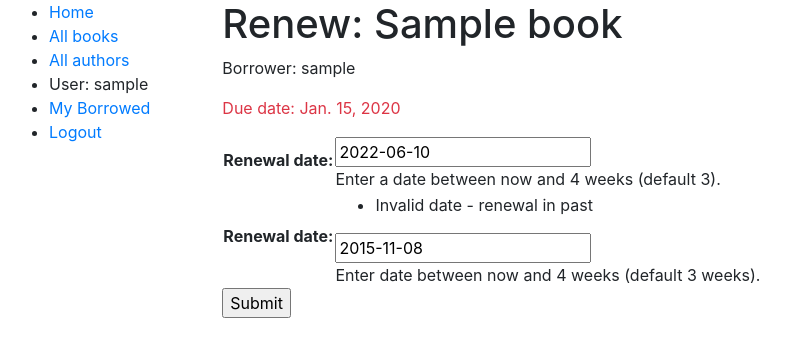
After one commit to chatarroza31/library, a Django app: page /catalog/book/00000000-0000-0000-0000-000000000001/renew/ in a window 1280 px wide. The commit adds this page. Shown: the top 357 px of the page, without its empty margins (6-796 px from the left). Run offline with Django 3.2, Linux system fonts and the light colour scheme; a user stored in the database is signed in; tables that the repository leaves empty hold one stand-in row (values such as "Sample post").

Commit message:
no message

```diff
--- /dev/null
+++ b/catalog/forms.py
@@ -0,0 +1,85 @@
+import datetime
+
+from django import forms
+
+from django.core.exceptions import ValidationError
+from django.utils.translation import ugettext_lazy as _
+
+class RenewBookForm(forms.Form):
+    renewal_date = forms.DateField(help_text="Enter a date between now and 4 weeks (default 3).")
+
+    def clean_renewal_date(self):
+        data = self.cleaned_data['renewal_date']
+
+        # Check if a date is not in the past.
+        if data < datetime.date.today():
+            raise ValidationError(_('Invalid date - renewal in past'))
+
+        # Check if a date is in the allowed range (+4 weeks from today).
+        if data > datetime.date.today() + datetime.timedelta(weeks=4):
+            raise ValidationError(_('Invalid date - renewal more than 4 weeks ahead'))
+
+        # Remember to always return the cleaned data.
+        return data
+from django.forms import ModelForm
+
+from catalog.models import BookInstance
+
+class RenewBookModelForm(ModelForm):
+    def clean_due_back(self):
+       data = self.cleaned_data['due_back']
+
+       # Check if a date is not in the past.
+       if data < datetime.date.today():
+           raise ValidationError(_('Invalid date - renewal in past'))
+
+       # Check if a date is in the allowed range (+4 weeks from today).
+       if data > datetime.date.today() + datetime.timedelta(weeks=4):
+           raise ValidationError(_('Invalid date - renewal more than 4 weeks ahead'))
+
+       # Remember to always return the cleaned data.
+       return data
+
+    class Meta:
+        model = BookInstance
+        fields = ['due_back']
+        labels = {'due_back': _('Renewal date')}
+        help_texts = {'due_back': _('Enter a date between now and 4 weeks (default 3).')}
+
+
+
+from django.shortcuts import render, get_object_or_404
+from django.http import HttpResponseRedirect
+from django.urls import reverse
+
+from catalog.forms import RenewBookForm
+
+def renew_book_librarian(request, pk):
+    book_instance = get_object_or_404(BookInstance, pk=pk)
+
+    # If this is a POST request then process the Form data
+    if request.method == 'POST':
+
+        # Create a form instance and populate it with data from the request (binding):
+        form = RenewBookForm(request.POST)
+
+        # Check if the form is valid:
+        if form.is_valid():
+            # process the data in form.cleaned_data as required (here we just write it to the model due_back field)
+            book_instance.due_back = form.cleaned_data['renewal_date']
+            book_instance.save()
+
+            # redirect to a new URL:
+            return HttpResponseRedirect(reverse('all-borrowed') )
+
+    # If this is a GET (or any other method) create the default form.
+    else:
+        proposed_renewal_date = datetime.date.today() + datetime.timedelta(weeks=3)
+        form = RenewBookForm(initial={'renewal_date': proposed_renewal_date})
+
+    context = {
+        'form': form,
+        'book_instance': book_instance,
+    }
+
+    return render(request, 'catalog/book_renew_librarian.html', context)
--- a/catalog/templates/base_generic.html
+++ b/catalog/templates/base_generic.html
@@ -20,6 +20,7 @@
           <li><a href="">All authors</a></li>
           {% if user.is_authenticated %}
      <li>User: {{ user.get_username }}</li>
+
      <li><a href="{% url 'my-borrowed' %}">My Borrowed</a></li>
      <li><a href="{% url 'logout'%}?next={{request.path}}">Logout</a></li>
    {% else %}
--- /dev/null
+++ b/catalog/templates/catalog/book_renew_librarian.html
@@ -0,0 +1,27 @@
+{% extends "base_generic.html" %}
+
+{% block content %}
+  <h1>Renew: {{ book_instance.book.title }}</h1>
+  <p>Borrower: {{ book_instance.borrower }}</p>
+  <p{% if book_instance.is_overdue %} class="text-danger"{% endif %}>Due date: {{ book_instance.due_back }}</p>
+
+  <form action="" method="post">
+    {% csrf_token %}
+    <table>
+    {{ form.as_table }}
+    <tr>
+        <th><label for="id_renewal_date">Renewal date:</label></th>
+          <td>
+            <ul class="errorlist">
+              <li>Invalid date - renewal in past</li>
+            </ul>
+            <input id="id_renewal_date" name="renewal_date" type="text" value="2015-11-08" required>
+            <br>
+            <span class="helptext">Enter date between now and 4 weeks (default 3 weeks).</span>
+          </td>
+      </tr>
+
+    </table>
+    <input type="submit" value="Submit">
+  </form>
+{% endblock %}
--- a/catalog/urls.py
+++ b/catalog/urls.py
@@ -13,3 +13,14 @@ urlpatterns = [
 urlpatterns += [
     path('mybooks/', views.LoanedBooksByUserListView.as_view(), name='my-borrowed'),
 ]
+
+
+urlpatterns += [
+    path('book/<uuid:pk>/renew/', views.renew_book_librarian, name='renew-book-librarian'),
+]
+
+urlpatterns += [
+    path('author/create/', views.AuthorCreate.as_view(), name='author-create'),
+    path('author/<int:pk>/update/', views.AuthorUpdate.as_view(), name='author-update'),
+    path('author/<int:pk>/delete/', views.AuthorDelete.as_view(), name='author-delete'),
+]
--- a/catalog/views.py
+++ b/catalog/views.py
@@ -83,3 +83,64 @@ class LoanedBooksByUserListView(LoginRequiredMixin,generic.ListView):
 
     def get_queryset(self):
         return BookInstance.objects.filter(borrower=self.request.user).filter(status__exact='o').order_by('due_back')
+
+
+import datetime
+
+from django.contrib.auth.decorators import login_required, permission_required
+from django.shortcuts import get_object_or_404
+from django.http import HttpResponseRedirect
+from django.urls import reverse
+
+from catalog.forms import RenewBookForm
+
+@login_required
+@permission_required('catalog.can_mark_returned', raise_exception=True)
+def renew_book_librarian(request, pk):
+    """View function for renewing a specific BookInstance by librarian."""
+    book_instance = get_object_or_404(BookInstance, pk=pk)
+
+    # If this is a POST request then process the Form data
+    if request.method == 'POST':
+
+        # Create a form instance and populate it with data from the request (binding):
+        form = RenewBookForm(request.POST)
+
+        # Check if the form is valid:
+        if form.is_valid():
+            # process the data in form.cleaned_data as required (here we just write it to the model due_back field)
+            book_instance.due_back = form.cleaned_data['renewal_date']
+            book_instance.save()
+
+            # redirect to a new URL:
+            return HttpResponseRedirect(reverse('all-borrowed') )
+
+    # If this is a GET (or any other method) create the default form.
+    else:
+        proposed_renewal_date = datetime.date.today() + datetime.timedelta(weeks=3)
+        form = RenewBookForm(initial={'renewal_date': proposed_renewal_date})
+
+    context = {
+        'form': form,
+        'book_instance': book_instance,
+    }
+
+    return render(request, 'catalog/book_renew_librarian.html', context)
+
+from django.views.generic.edit import CreateView, UpdateView, DeleteView
+from django.urls import reverse_lazy
+
+from catalog.models import Author
+
+class AuthorCreate(CreateView):
+    model = Author
+    fields = ['first_name', 'last_name', 'date_of_birth', 'date_of_death']
+    initial = {'date_of_death': '11/06/2020'}
+
+class AuthorUpdate(UpdateView):
+    model = Author
+    fields = '__all__' # Not recommended (potential security issue if more fields added)
+
+class AuthorDelete(DeleteView):
+    model = Author
+    success_url = reverse_lazy('authors')
```
Also changed, not shown: catalog/templates/catalog/author_confirm_delete.html (added, +14 -0 lines), catalog/templates/catalog/author_form.html (added, +11 -0 lines), catalog/migrations/0002_auto_20211215_1252.py (added).
